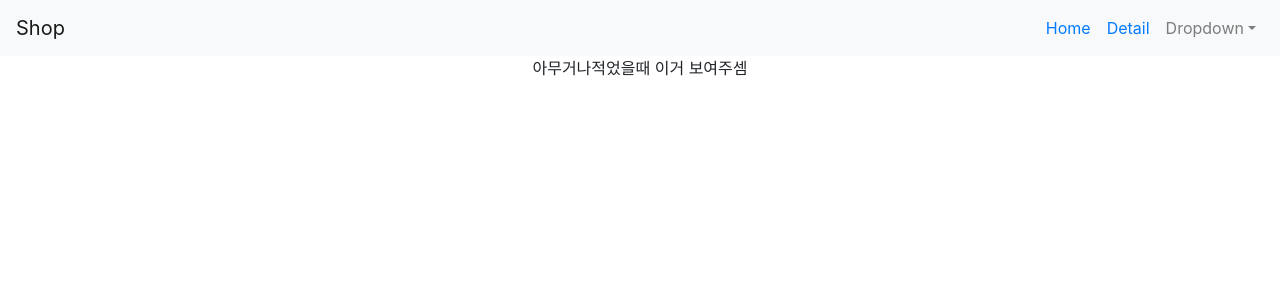
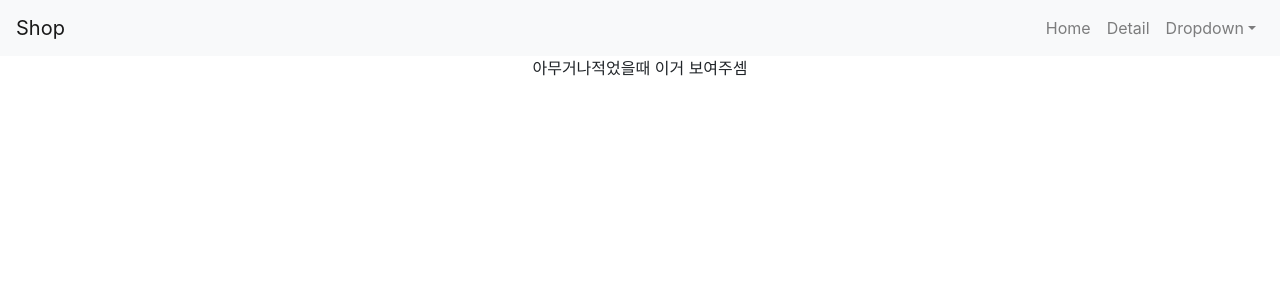
Before and after one commit to jhunderdog/shop, a React (Create React App) app: page /detail in a window 1280 px wide. Shown: the top 300 px of the page. Built offline with nearby package versions, Linux system fonts and the light colour scheme.

Commit message:
useEffect

```diff
--- a/src/App.js
+++ b/src/App.js
@@ -24,11 +24,11 @@ function App() {
         <Navbar.Toggle aria-controls="basic-navbar-nav" />
         <Navbar.Collapse id="basic-navbar-nav">
           <Nav className="ml-auto">
-            <Nav.Link>
-              <Link to="/">Home</Link>
+            <Nav.Link as={Link} to="/">
+              Home
             </Nav.Link>
-            <Nav.Link>
-              <Link to="/detail">Detail</Link>
+            <Nav.Link as={Link} to="/detail">
+              Detail
             </Nav.Link>
             <NavDropdown title="Dropdown" id="basic-nav-dropdown">
               <NavDropdown.Item href="#action/3.1">Action</NavDropdown.Item>
--- a/src/Detail.js
+++ b/src/Detail.js
@@ -1,4 +1,4 @@
-import React, { useState } from "react";
+import React, { useEffect, useState } from "react";
 import { useHistory, useParams } from "react-router-dom";
 import styled from "styled-components";
 import "./Detail.scss";
@@ -10,19 +10,43 @@ let 제목 = styled.h4`
   font-size: 25px;
   color: ${(props) => props.색상};
 `;
+
 function Detail(props) {
+  let [alert, alert변경] = useState(true);
+  useEffect(() => {
+    let 타이머 = setTimeout(() => {
+      alert변경(false);
+    }, 2000);
+    console.log("안녕");
+    return () => {
+      clearTimeout(타이머);
+    };
+  }, []);
+
   let history = useHistory();
   let { id } = useParams();
   let selected_item = props.shoes.find((item) => item.id == id);
+
+  let [inputData, inputData변경] = useState("");
+
   console.log(selected_item);
   return (
     <div className="container">
       <박스>
         <제목 className="red">상세페이지</제목>
       </박스>
-      <div className="my-alert2">
-        <p>재고가 얼마 남지 않았습니다.</p>
-      </div>
+      {inputData}
+      <input
+        onChange={(e) => {
+          inputData변경(e.target.value);
+        }}
+      />
+      {alert === true ? (
+        <div className="my-alert2">
+          <p>재고가 얼마 남지 않았습니다.</p>
+        </div>
+      ) : null}
+
       <div className="row">
         <div className="col-md-6">
           <img
```
